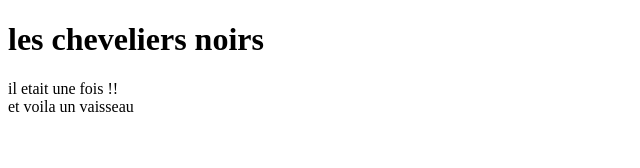
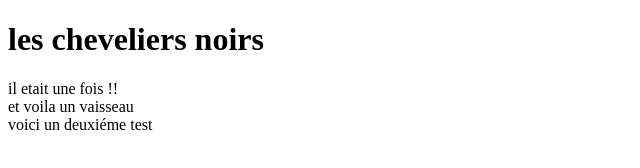
Before and after one commit to oumayma-art/formation_git, a plain HTML site: page index.html in a window 1280 px wide. Shown: the whole page, without its empty margins (0-640 px from the left). Drawn offline with Linux system fonts and the light colour scheme.

Commit message:
3 éme div pour test

```diff
--- a/index.html
+++ b/index.html
@@ -13,5 +13,10 @@
     </div>
         et voila un vaisseau
 
+    <div>
+        voici un deuxiéme test
+
+        </div>
+
 </body>
 </html>
```
